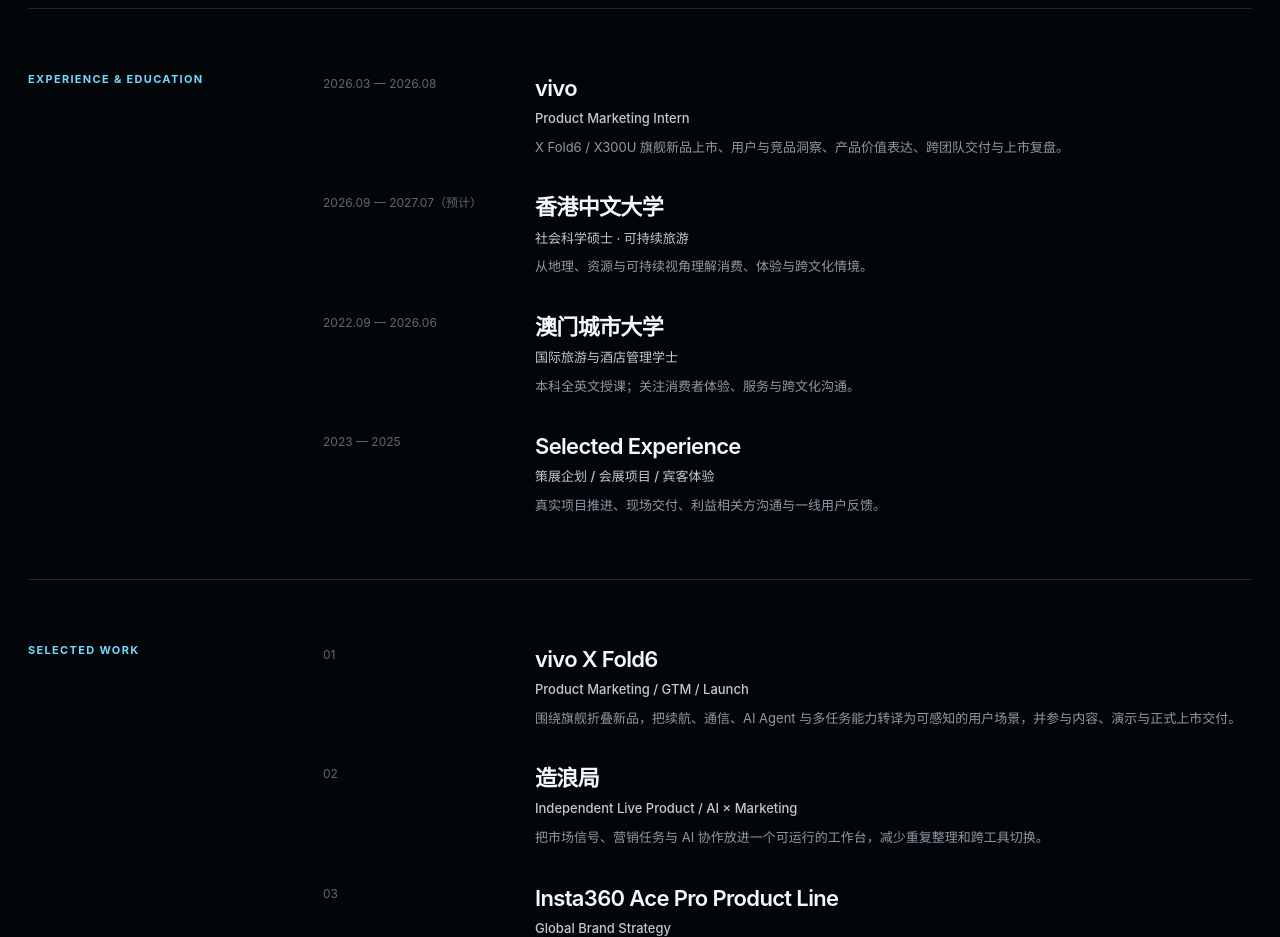
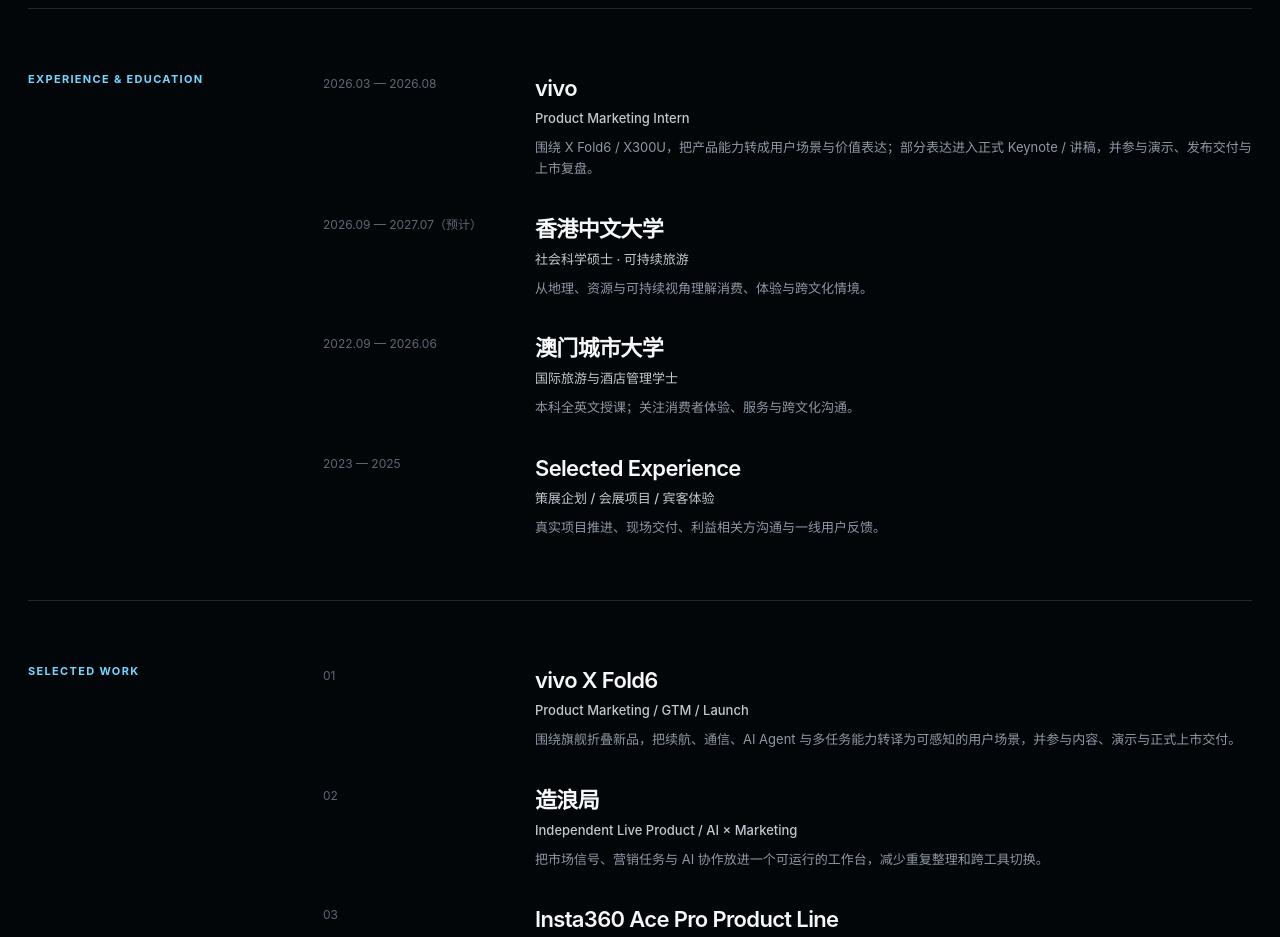
Before and after one commit to Shawn-cyber666/shawn-portfolio, a website: page resume/index.html in a window 1280 px wide. Shown: the part 1000-1937 px from the top of the page. Drawn offline with nearby package versions, Linux system fonts and the light colour scheme.

Commit message:
Update online Product Marketing resume
Align the online resume entry with the refined portfolio positioning.

```diff
--- a/resume/index.html
+++ b/resume/index.html
@@ -68,7 +68,7 @@
 
       <section class="resume-block reveal">
         <h2>Experience & Education</h2>
-        <div class="resume-lines"><article><p>2026.03 — 2026.08</p><div><h3>vivo</h3><strong>Product Marketing Intern</strong><span>X Fold6 / X300U 旗舰新品上市、用户与竞品洞察、产品价值表达、跨团队交付与上市复盘。</span></div></article><article><p>2026.09 — 2027.07（预计）</p><div><h3>香港中文大学</h3><strong>社会科学硕士 · 可持续旅游</strong><span>从地理、资源与可持续视角理解消费、体验与跨文化情境。</span></div></article><article><p>2022.09 — 2026.06</p><div><h3>澳门城市大学</h3><strong>国际旅游与酒店管理学士</strong><span>本科全英文授课；关注消费者体验、服务与跨文化沟通。</span></div></article><article><p>2023 — 2025</p><div><h3>Selected Experience</h3><strong>策展企划 / 会展项目 / 宾客体验</strong><span>真实项目推进、现场交付、利益相关方沟通与一线用户反馈。</span></div></article></div>
+        <div class="resume-lines"><article><p>2026.03 — 2026.08</p><div><h3>vivo</h3><strong>Product Marketing Intern</strong><span>围绕 X Fold6 / X300U，把产品能力转成用户场景与价值表达；部分表达进入正式 Keynote / 讲稿，并参与演示、发布交付与上市复盘。</span></div></article><article><p>2026.09 — 2027.07（预计）</p><div><h3>香港中文大学</h3><strong>社会科学硕士 · 可持续旅游</strong><span>从地理、资源与可持续视角理解消费、体验与跨文化情境。</span></div></article><article><p>2022.09 — 2026.06</p><div><h3>澳门城市大学</h3><strong>国际旅游与酒店管理学士</strong><span>本科全英文授课；关注消费者体验、服务与跨文化沟通。</span></div></article><article><p>2023 — 2025</p><div><h3>Selected Experience</h3><strong>策展企划 / 会展项目 / 宾客体验</strong><span>真实项目推进、现场交付、利益相关方沟通与一线用户反馈。</span></div></article></div>
       </section>
 
       <section class="resume-block reveal">
```
